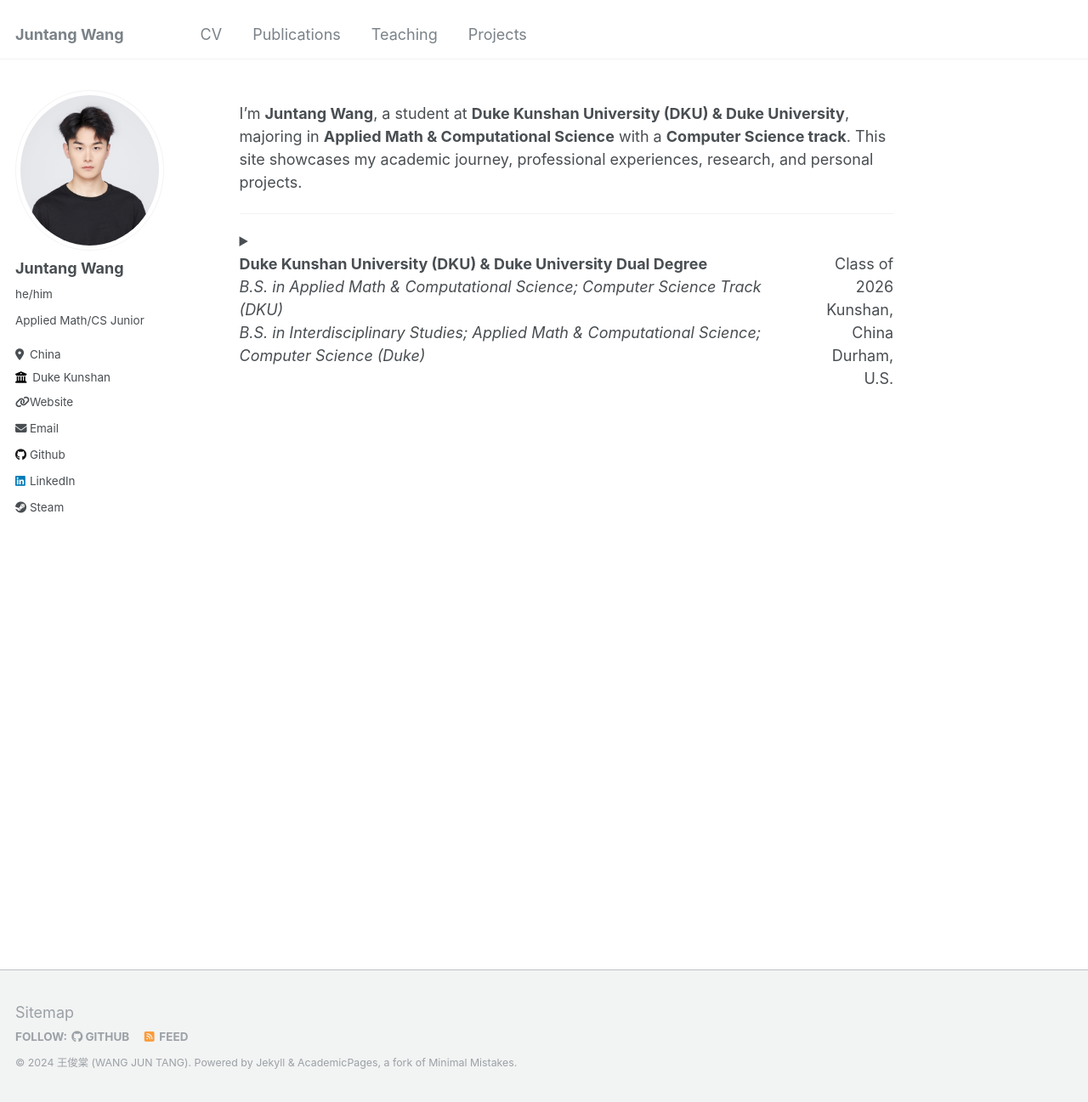
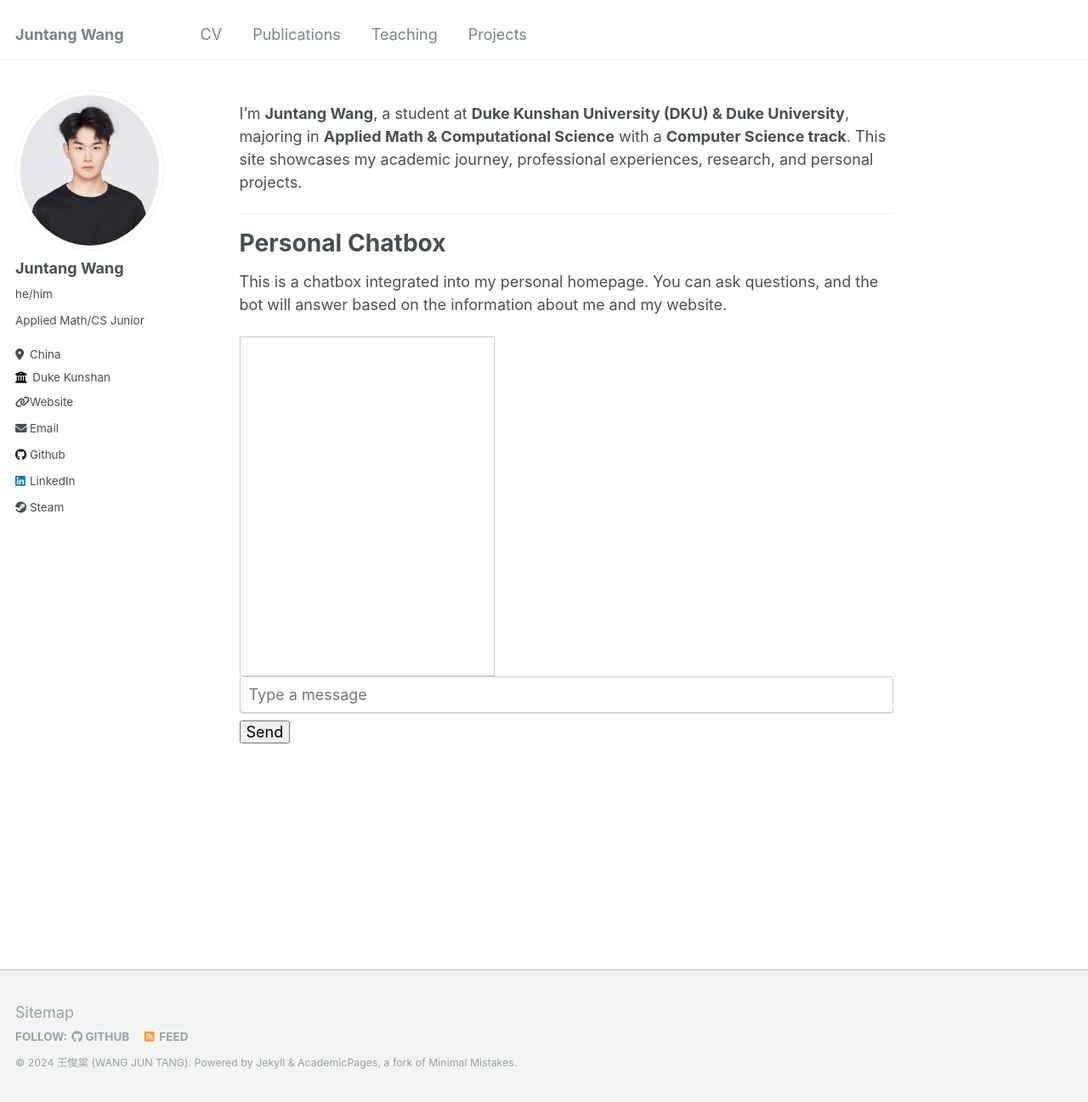
Before and after one commit to qqgjyx/qqgjyx.github.io, a Jekyll site: the page built from _pages/about.md, in a window 1280 px wide and 1297 px high. Shown: the whole window at 85% size. Built offline with Jekyll 4.4.1, drawn with Linux system fonts in a browser that asks for light colours.

Commit message:
Updated cv.md

```diff
--- a/_pages/about.md
+++ b/_pages/about.md
@@ -11,41 +11,56 @@ I'm **Juntang Wang**, a student at **Duke Kunshan University (DKU) & Duke Univer
 
 ---
 
-<details>
-  <summary>
-    <div style="display: flex; justify-content: space-between;">
-      <div>
-        <strong>Duke Kunshan University (DKU) & Duke University Dual Degree</strong><br>
-        <em>B.S. in Applied Math & Computational Science; Computer Science Track (DKU)</em><br>
-        <em>B.S. in Interdisciplinary Studies; Applied Math & Computational Science; Computer Science (Duke)</em><br>
-      </div>
-      <div style="text-align: right;">
-        Class of 2026<br>
-        Kunshan, China<br>
-        Durham, U.S.
-      </div>
-    </div>
-  </summary>
-  <div style="display: flex; justify-content: space-between;">
-    <ul style="margin-top: 0;">
-      <li><strong>GPA:</strong> 3.73/4.00</li>
-      <li><strong>Honors:</strong>
-        <ul>
-          <li>Dean's List with Distinction: Spring 2024</li>
-          <li>Dean’s List: Fall 2023</li>
-        </ul>
-      </li>
-      <li><strong>Courses:</strong>
-        <ul>
-          <li>MATH 302: Numerical Analysis (A)</li>
-          <li>MATH 202: Linear Algebra (A)</li>
-          <li>MATH 201: Multivariable Calculus (A)</li>
-          <li>COMPSCI 101: Intro to Comp Science (A+)</li>
-          <li>MATH 105: Calculus (A+)</li>
-          <li>BIOL 110: Integrated Science - Biology (A+)</li>
-          <li>RINDSTU, ECON, MEDIART, ARHU, PSYCH, HIST</li>
-        </ul>
-      </li>
-    </ul>
-  </div>
-</details>
+# Personal Chatbox
+
+This is a chatbox integrated into my personal homepage. You can ask questions, and the bot will answer based on the information about me and my website.
+
+<div class="chatbox" id="chatbox">
+    <!-- Chat messages will be displayed here -->
+</div>
+<input type="text" id="userInput" class="input-box" placeholder="Type a message">
+<button onclick="sendMessage()">Send</button>
+
+<script>
+    async function sendMessage() {
+        const inputBox = document.getElementById('userInput');
+        const message = inputBox.value;
+        inputBox.value = '';
+
+        // Display user message
+        const chatbox = document.getElementById('chatbox');
+        chatbox.innerHTML += `<p><strong>You:</strong> ${message}</p>`;
+
+        // Send message to backend
+        try {
+            const response = await fetch('http://llama.qqgjyx.com/api/chat', {
+                method: 'POST',
+                headers: {
+                    'Content-Type': 'application/json'
+                },
+                body: JSON.stringify({ message })
+            });
+            const data = await response.json();
+
+            // Display response
+            chatbox.innerHTML += `<p><strong>Bot:</strong> ${data.reply}</p>`;
+        } catch (error) {
+            chatbox.innerHTML += `<p><strong>Bot:</strong> Error: ${error.message}</p>`;
+        }
+    }
+</script>
+
+<style>
+    /* Add your CSS styling here */
+    .chatbox {
+        width: 300px;
+        height: 400px;
+        border: 1px solid #ccc;
+        padding: 10px;
+        overflow-y: auto;
+    }
+    .input-box {
+        width: 100%;
+        padding: 10px;
+    }
+</style>
```
